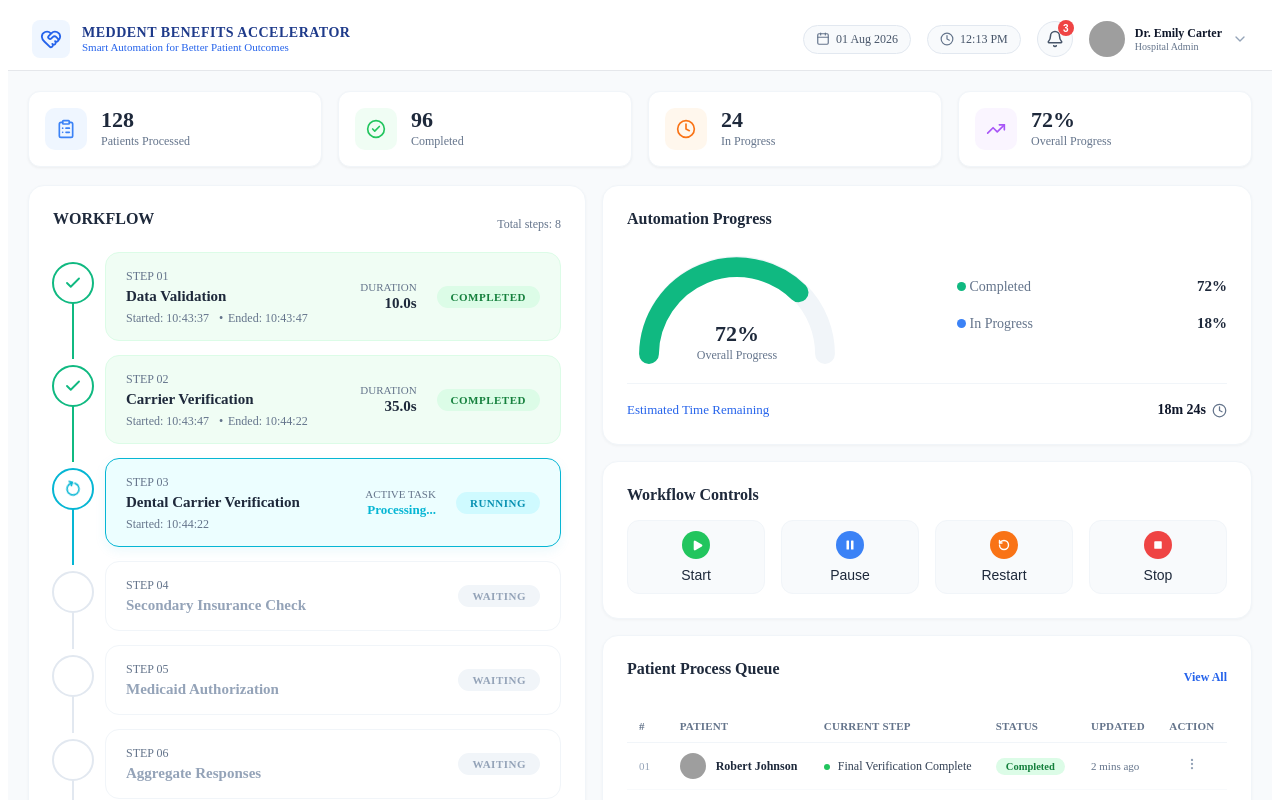
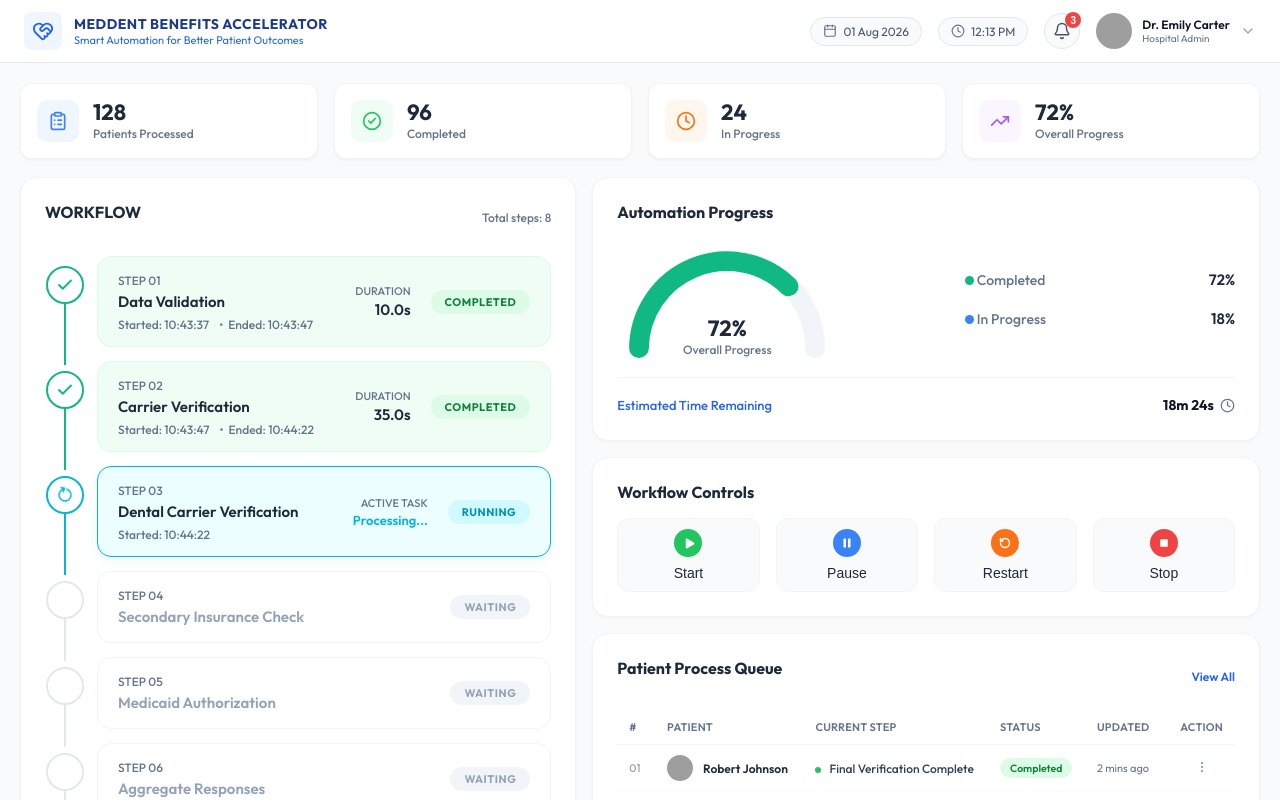
Before and after one commit to kishorekumar-codes/meddent-benefits-dashboard-reactjs-frontend, a React (Vite) app: page / in a window 1280 px wide. Shown: the top 800 px of the page. Built offline with nearby package versions, Linux system fonts and the light colour scheme; grey boxes are pictures that could not be loaded; the HTML template or start-up script is replaced by a standard one.

Commit message:
font family changed

```diff
--- a/index.html
+++ b/index.html
@@ -1,22 +1,20 @@
 <!doctype html>
-<html lang="en">
+<html lang="en" class="bg-slate-50 text-slate-900">
   <head>
     <meta charset="UTF-8" />
     <link rel="icon" type="image/svg+xml" href="/favicon.svg" />
     <meta name="viewport" content="width=device-width, initial-scale=1.0" />
     <title>rcm-ai-dashboard</title>
 
-    <!-- Google Font -->
+    <!-- Google Fonts: Outfit & JetBrains Mono -->
     <link rel="preconnect" href="https://fonts.googleapis.com">
     <link rel="preconnect" href="https://fonts.gstatic.com" crossorigin>
-    <link
-      href="https://fonts.googleapis.com/css2?family=Inter:wght@100..900&display=swap"
-      rel="stylesheet"
-    />
+    <link href="https://fonts.googleapis.com/css2?family=JetBrains+Mono:wght@400;500;700&family=Outfit:wght@300;400;500;600;700;800;900&display=swap" rel="stylesheet">
 
-    <!-- Linked global CSS -->
+    <!-- Global CSS -->
     <link rel="stylesheet" href="./src/assets/css/global.css" />
   </head>
+
   <body>
     <div id="root"></div>
     <script type="module" src="/src/main.jsx"></script>
--- a/src/assets/css/global.css
+++ b/src/assets/css/global.css
@@ -1,3 +1,27 @@
+/* ========================== Reset All ========================= */
+/* Global Reset */
+* {
+  margin: 0;
+  padding: 0;
+  box-sizing: border-box;
+}
+
+/* Global Font */
+html,
+body,
+#root {
+  width: 100%;
+  min-height: 100%;
+  font-family: "Outfit", sans-serif;
+  -webkit-font-smoothing: antialiased;
+  -moz-osx-font-smoothing: grayscale;
+}
+
+/* Monospace Font (optional) */
+.font-mono {
+  font-family: "JetBrains Mono", monospace;
+}
+
 /* ========================== Common ========================= */
 
 .common-title-primary{
@@ -353,7 +377,7 @@
   display: flex;
   justify-content: space-between;
   align-items: center;
-  margin-bottom: 8px;
+  margin-bottom: 18px;
 }
 
 .workflow-title {
```
